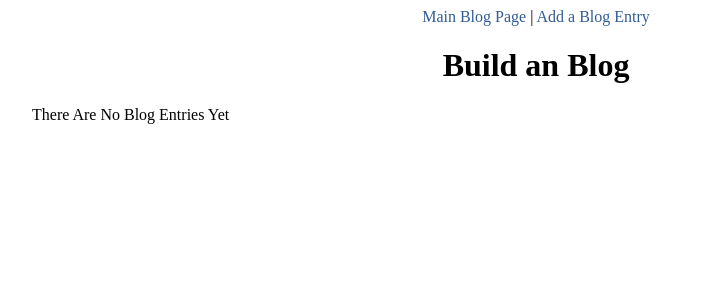
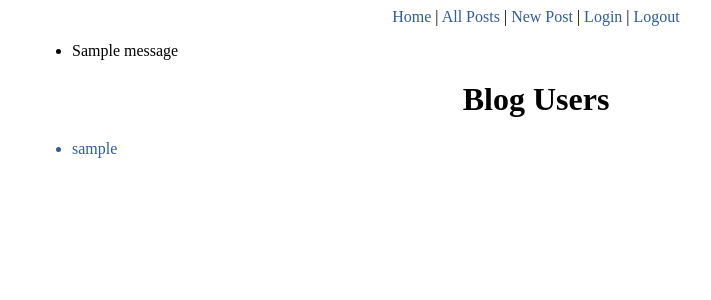
Before and after one commit to elracu/blogz, a Flask app: page / in a window 1280 px wide. Shown: the top 300 px of the page, without its empty margins (104-815 px from the left). Run offline with Flask 2, Linux system fonts and the light colour scheme; tables that the repository leaves empty hold one stand-in row (values such as "Sample post"); one stand-in notice (Sample message) is shown; data that the repository does not hold is empty.

Commit message:
added index.html template that displays all users and works as a home page

```diff
--- a/main.py
+++ b/main.py
@@ -1,5 +1,5 @@
 
-from flask import Flask, request, redirect, render_template
+from flask import Flask, request, redirect, render_template, session, flash
 from flask_sqlalchemy import SQLAlchemy
 
 app = Flask(__name__)
@@ -8,6 +8,7 @@ app.config['SQLALCHEMY_DATABASE_URI'] = 'mysql+pymysql://blogz:blogzpassword@loc
 app.config['SQLALCHEMY_ECHO'] = True
 
 db = SQLAlchemy(app)
+app.secret_key = 'dfja9afn3290akdsf'
 
 #Class that will be used to generate blog info in the database
 
@@ -36,6 +37,15 @@ class User(db.Model):
         self.username = username
         self.password = password
 
+# check for login - run the function before moving on to incoming request
+@app.before_request
+def require_login():
+    allowed_routes = ['login','signup','index', 'list_blogs']
+    if request.endpoint not in allowed_routes and 'username' not in session:
+        return redirect ('/login')
+
+
+
 @app.route('/login', methods=['POST','GET'])
 def login():
     if request.method == 'POST':
@@ -44,10 +54,12 @@ def login():
         user = User.query.filter_by(username=username).first()
         if user and user.password == password:
             # TODO - "remember" that user has logged in
+            session['username']=username
+            flash ("Logged in")
             return redirect('/newpost')
         else:
+            flash('User password incorrect or user does not exist', 'error')
             # TODO - explain login failed
-            return '<h1>Error!</h1>'
 
 
 
@@ -62,50 +74,62 @@ def signup():
         password = request.form['password']
         verifypassword = request.form['verifypassword']
 
-        invalid_username_error = ''
-        invalid_password_error = ''
-        verify_error = ''
-        # duplicate_error = ''
+        # invalid_username_error = ''
+        # invalid_password_error = ''
+        # verify_error = ''
+        # # duplicate_error = ''
 
-        #validating username
-        if not(3 <= len(username) <=20) or (' ' in username) == True:
-            invalid_username_error = "That's not valid username"
-            username = ''
+        # #validating username
+        # if not(3 <= len(username) <=20) or (' ' in username) == True:
+        #     invalid_username_error = "That's not valid username"
+        #     username = ''
 
-        else:
-            username = username
+        # else:
+        #     username = username
 
-        #validating password
-        if not(3 <= len(password) <=20) or (' ' in password) == True:
-            invalid_password_error = "That's not valid password"
+        # #validating password
+        # if not(3 <= len(password) <=20) or (' ' in password) == True:
+        #     invalid_password_error = "That's not valid password"
 
-        #validating password verification
-        if password != verifypassword:
-            verify_error = "Passwords don't match"
+        # #validating password verification
+        # if password != verifypassword:
+        #     verify_error = "Passwords don't match"
 
         existing_user = User.query.filter_by(username=username).first()
 
 
-        if not existing_user and not invalid_username_error and not invalid_password_error and not verify_error:
+        if not existing_user:
+        # and not invalid_username_error and not invalid_password_error and not verify_error:
 
             new_user = User(username, password)
             db.session.add(new_user)
             db.session.commit()
+            #TODO - "remember" that user has logged in
+            session['username']=username
             return redirect ('/newpost')
-            #TODO - "remember" that user has logged in
 
 
         else:
-            invalid_username_error = "A user with that username already exists"
-            return render_template('signup.html',invalid_username_error = invalid_username_error, invalid_password_error = invalid_password_error,
-            verify_error = verify_error, username = username)
+            return render_template('signup.html')
+            # invalid_username_error = invalid_username_error, invalid_password_error = invalid_password_error,
+            # verify_error = verify_error, username = username)
 
     return render_template('signup.html')
 
+@app.route('/logout')
+def logout():
+    del session['username']
+    return redirect('/blog')
 
 @app.route('/', methods=['POST','GET'])
+def index():
+    users = User.query.all()
+
+    return render_template('index.html', title="Blog Users", users=users)
+
+
 @app.route('/blog', methods=['POST','GET'])
-def index():
+def list_blogs():
     #defines a variable that will hold the unique id for each entry
     entryid = request.args.get('id')
 
@@ -113,19 +137,12 @@ def index():
     if (entryid):
         entry = Blog.query.get(entryid)
         #renders the individual_entry template
-        return render_template('individual_entry.html', title="Blog Entry", entry=entry)
+        return render_template('individual_entry.html', entry=entry)
 
     else:
         entries = Blog.query.all()
 
-    return render_template('blog.html', title="Build A Blog", entries=entries)
-
-# @app.route('/blog', methods=['POST','GET'])
-# def blog():
-
-#     entries = Blog.query.all()
-
-#     return render_template('blog.html', title="Build A Blog", entries=entries)
+    return render_template('blog.html', title="Blog Posts", entries=entries)
 
 
 @app.route('/newpost', methods=['POST','GET'])
@@ -136,6 +153,7 @@ def newpost():
     if request.method == 'POST':
         title = request.form['title']
         body = request.form['body']
+        owner = User.query.filter_by(username=session['username']).first()
 
         invalid_blog_title_error = ''
         invalid_blog_body_error = ''
--- a/static/assets/style.css
+++ b/static/assets/style.css
@@ -31,6 +31,18 @@ h1 {
     text-align: center;
 }
 
+
+h3 {
+    font-style: italic;
+    font-size: 0.9em;
+    color: #666;
+
+}
+
 .error {
     color: red;
 }
+
+.message {
+    color: red;
+}
--- a/templates/base.html
+++ b/templates/base.html
@@ -6,9 +6,23 @@
     </head>
     <body>
         <nav>
-            <a href="/">Main Blog Page</a> |
-            <a href="/newpost">Add a Blog Entry</a>
+            <a href="/">Home</a> |
+            <a href="/blog">All Posts</a> |
+            <a href="/newpost">New Post</a> |
+            <a href="/login">Login</a> |
+            <a href="/logout">Logout</a>
+
         </nav>
+
+        {% with messages = get_flashed_messages(with_categories=True) %}
+            <ul>
+            {% for category, message in messages %}
+                <li class="{{category}}">{{message}}</li>
+            {% endfor %}
+            </ul>
+
+        {% endwith %}
+
         <!-- template extension -->
         {% block content %}
         {% endblock %}
--- a/templates/blog.html
+++ b/templates/blog.html
@@ -6,7 +6,7 @@
 
 {% block content %}
 
-        <h1>Build an Blog</h1>
+        <h1>Blog Posts</h1>
 
         <!-- conditional using jinja syntax, checking for lenght of entries list -->
 
@@ -18,6 +18,7 @@
             {% for entry in entries %}
             <!-- /blog?id=" + str(new_entry.id) calls the blog route and it passes the id of each entry  -->
             <a href="/blog?id={{entry.id}}"><h2>{{entry.title}}</h2></a>
+            <h3>Written by {{entry.owner.username}}</h3>
             <p>{{entry.body}}</p>
             <hr/>
             {% endfor %}
--- a/templates/index.html
+++ b/templates/index.html
@@ -0,0 +1,20 @@
+<!-- Inserts the content from base.html-->
+
+{% extends "base.html" %}
+
+<!-- defines what will display in the block content that was declared in base.html-->
+
+{% block content %}
+
+    <h1>Blog Users</h1>
+
+        {% for user in users %}
+        <ul>
+            <a href="/?id={{user.id}}"><li>{{user.username}}</li></a>
+        </ul>
+        {% endfor %}
+
+
+{% endblock %}
+
+<!-- end of block content -->
--- a/templates/individual_entry.html
+++ b/templates/individual_entry.html
@@ -7,6 +7,7 @@
 {% block content %}
 
 <h2>{{entry.title}}</h2>
+<h3>Written by {{entry.owner.username}}</h3>
 <p>{{entry.body}}</p>
 
 {% endblock %}
```
